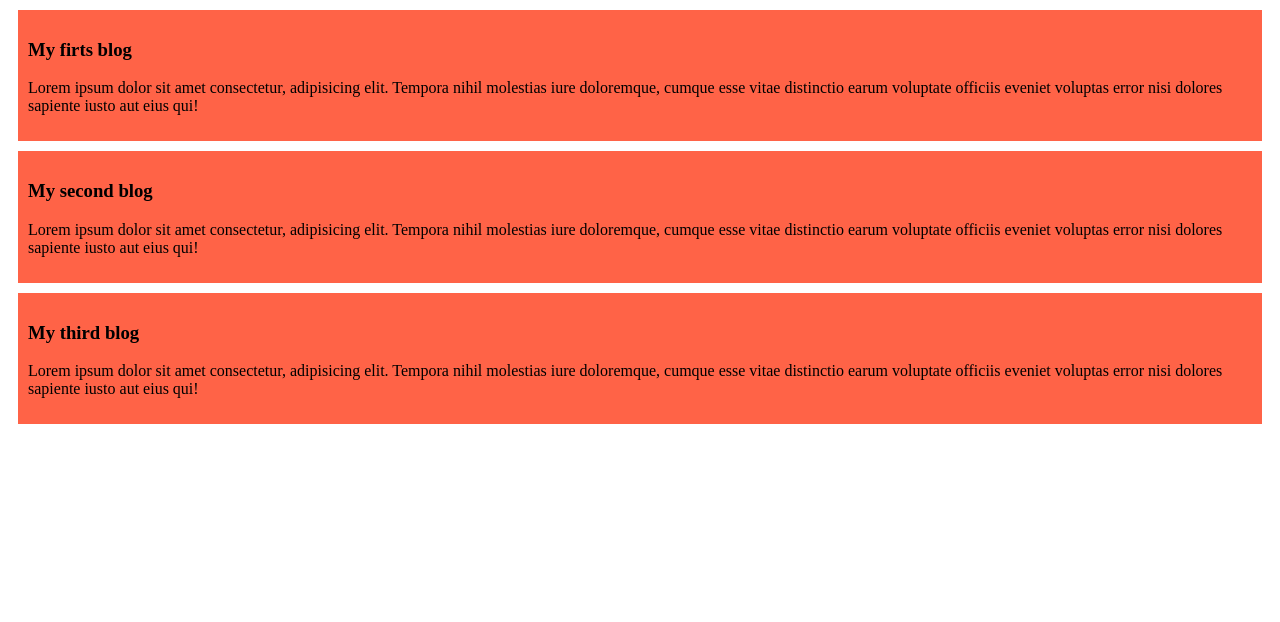
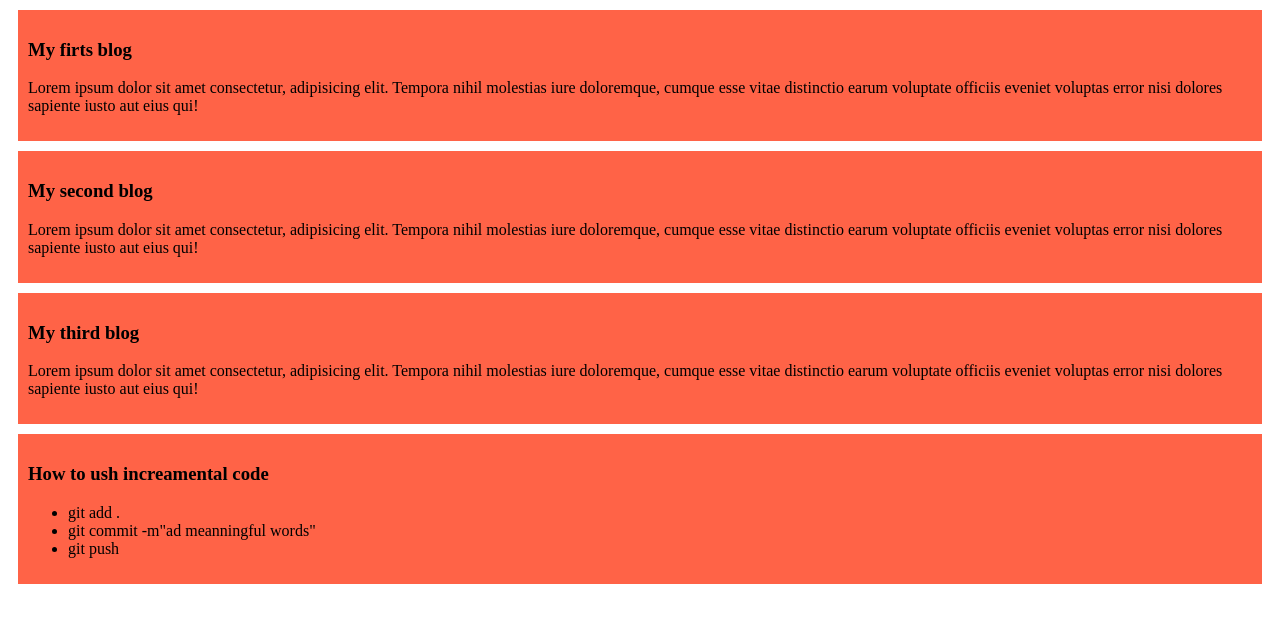
Before and after one commit to Raihan2223/my-simple-website, a plain HTML site: page index.html in a window 1280 px wide. Drawn offline with Linux system fonts and the light colour scheme.

Commit message:
added list

```diff
--- a/index.html
+++ b/index.html
@@ -19,5 +19,13 @@
         <h3>My third blog</h3>
         <p>Lorem ipsum dolor sit amet consectetur, adipisicing elit. Tempora nihil molestias iure doloremque, cumque esse vitae distinctio earum voluptate officiis eveniet voluptas error nisi dolores sapiente iusto aut eius qui!</p>
     </div>
+    <div>
+        <h3>How to ush increamental code</h3>
+        <ul>
+            <li>git add .</li>
+            <li>git commit -m"ad meanningful words"</li>
+            <li>git push</li>
+        </ul>
+    </div>
 </body>
 </html>
```
